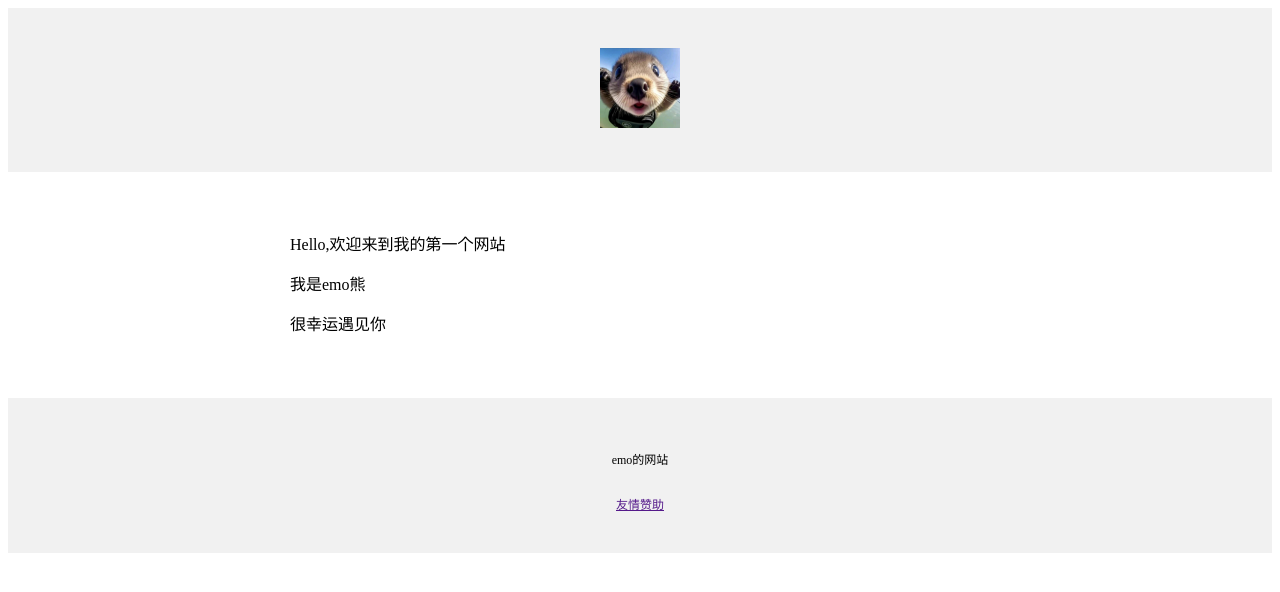
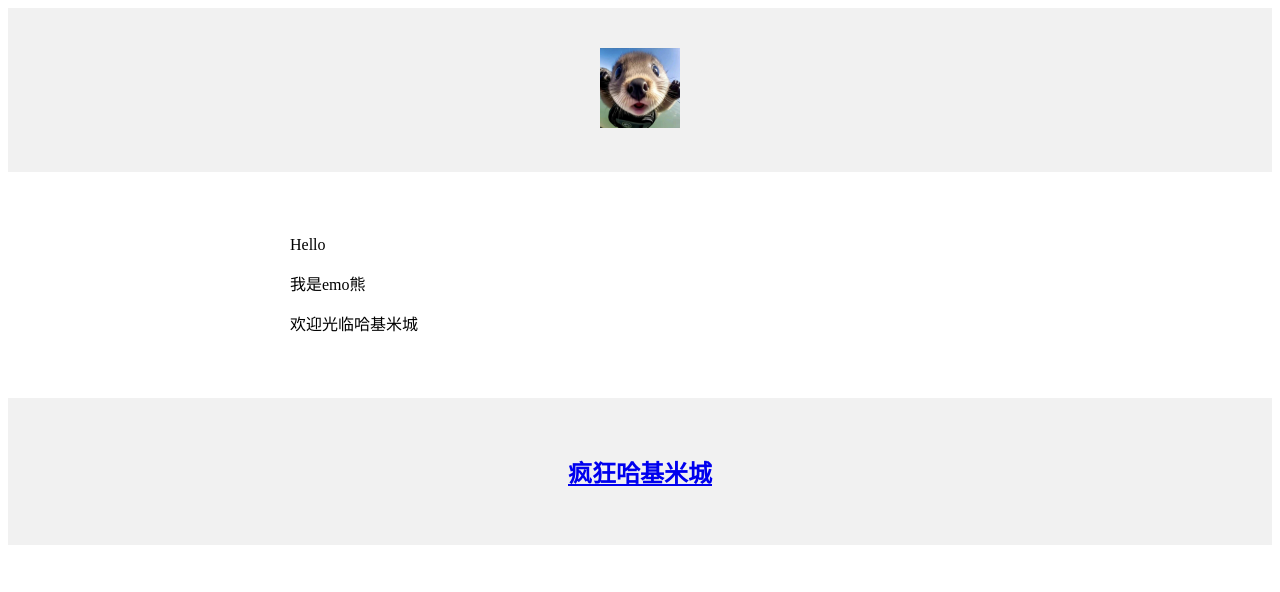
Before and after one commit to emo-bear/emo-re2, a plain HTML site: page index.html in a window 1280 px wide. Drawn offline with Linux system fonts and the light colour scheme.

Commit message:
Update index.html

```diff
--- a/index.html
+++ b/index.html
@@ -22,9 +22,9 @@ margin: 30px auto;
 padding: 15px;
 line-height: 1.5;">
 
-     <p>Hello,欢迎来到我的第一个网站</p>
+     <p>Hello</p>
      <p>我是emo熊</p>
-     <p>很幸运遇见你</p>
+     <p>欢迎光临哈基米城</p>
 </div>
 
 <div style="
@@ -33,9 +33,7 @@ text-align: center;
 padding:40px;
 font-size: 12px;
 ">
-
-    <p>emo的网站</p><br>
-    <a href="">友情赞助</a>
+    <h1><a href="https://emo-bear.github.io/emo-re1/">疯狂哈基米城</a></h1>
 </div>
 </body>
 </html>
```
